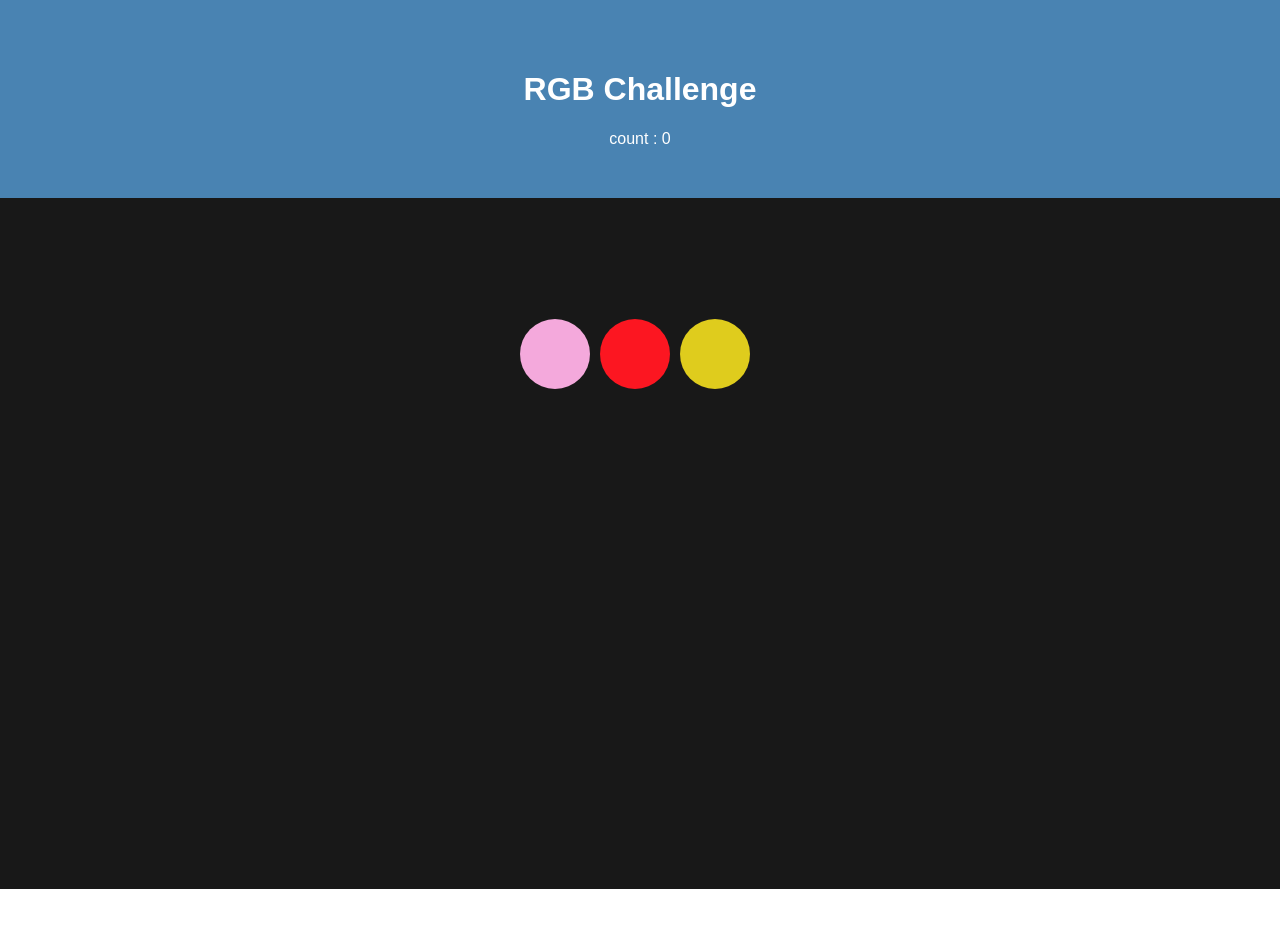
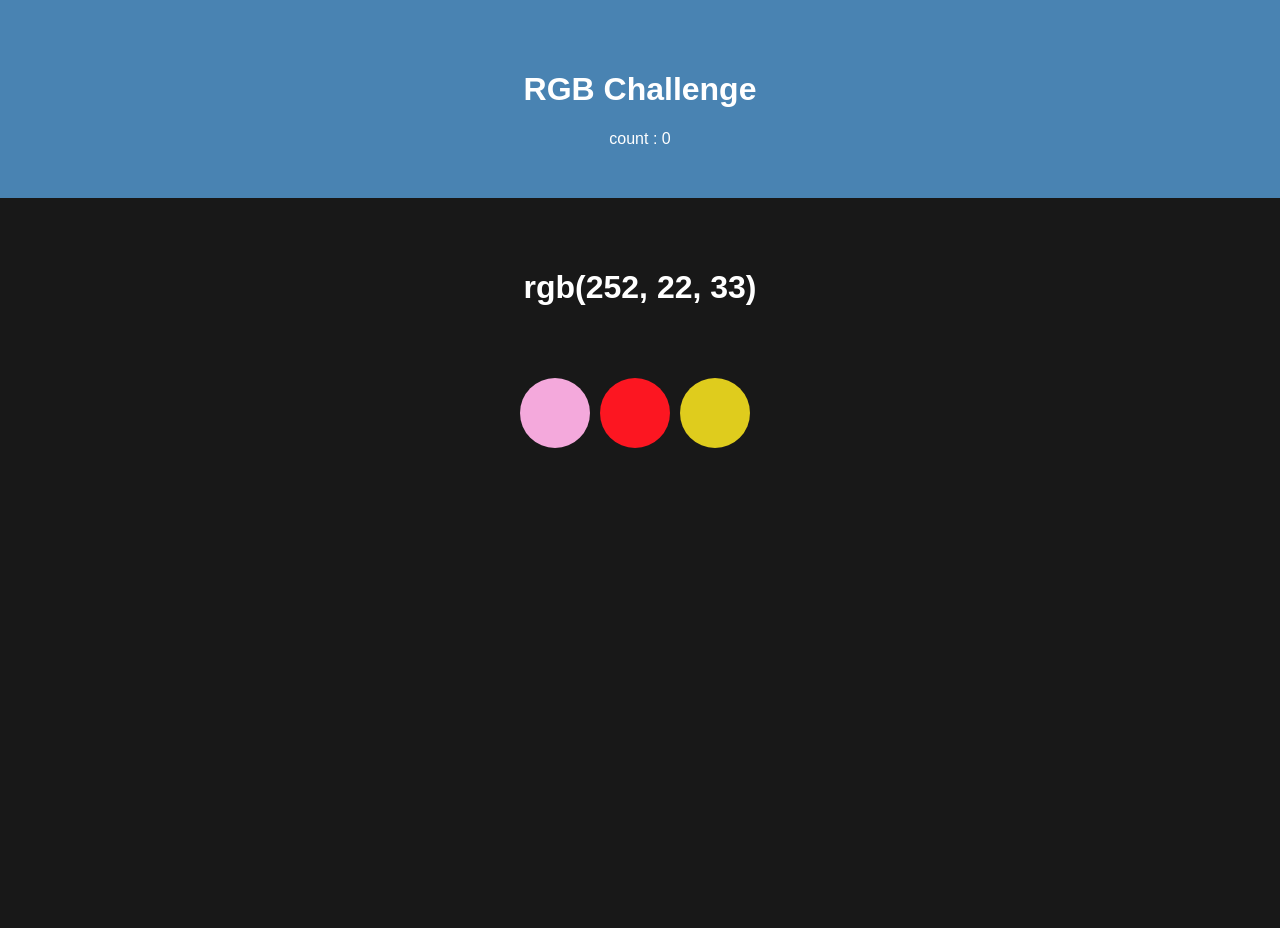
Before and after one commit to gimdongwon/React-rgbChallenge, a React (Create React App) app: page / in a window 1280 px wide. Shown: the top 928 px of the page. Before the commit the page ends 889 px from the top, so only its background shows below. Built offline with nearby package versions, Linux system fonts and the light colour scheme.

Commit message:
willMount fixed

```diff
--- a/src/App.js
+++ b/src/App.js
@@ -1,9 +1,9 @@
 import React, { Component } from "react";
 
 import "./App.css";
-import Badanswerpage from "./Pages/badAnswerPage";
-import Goodanswerpage from "./Pages/goodAnswerPage";
-import Gamecomponent from "./Components/Gamecomponent";
+import BadAnswerPage from "./Pages/BadAnswerPage";
+import GoodAnswerPage from "./Pages/GoodAnswerPage";
+import GameComponent from "./Components/GameComponent";
 
 class App extends Component {
   state = {
@@ -12,10 +12,6 @@ class App extends Component {
     answerColor: ``,
     boxes: []
   };
-
-  componentDidMount() {
-    this.newStage();
-  }
   randomNumber() {
     return Math.round(Math.random() * 255);
   }
@@ -25,14 +21,12 @@ class App extends Component {
   }
 
   newStage = () => {
-    this.setState({
-      boxes: [
-        this.randomColorCode(),
-        this.randomColorCode(),
-        this.randomColorCode()
-      ],
-      answerColor: this.state.boxes[Math.floor(Math.random() * 3)]
-    });
+    this.state.boxes = [
+      this.randomColorCode(),
+      this.randomColorCode(),
+      this.randomColorCode()
+    ];
+    this.state.answerColor = this.state.boxes[Math.floor(Math.random() * 3)];
   };
 
   answer = e => {
@@ -51,14 +45,19 @@ class App extends Component {
       count: e.target.value === "incorrect" ? 0 : this.state.count
     });
   };
-
+  // componentDidMount() {
+  //   this.setState();
+  // }
+  componentWillMount() {
+    this.newStage();
+  }
   render() {
     const { page } = this.state;
 
     return (
       <div>
         {page === "game" ? (
-          <Gamecomponent
+          <GameComponent
             count={this.state.count}
             answerColor={this.state.answerColor}
             boxes={this.state.boxes}
@@ -67,9 +66,9 @@ class App extends Component {
         ) : (
           <div>
             {page === "answerPage" ? (
-              <Goodanswerpage count={this.state.count} play={this.play} />
+              <GoodAnswerPage count={this.state.count} play={this.play} />
             ) : (
-              <Badanswerpage count={this.state.count} play={this.play} />
+              <BadAnswerPage count={this.state.count} play={this.play} />
             )}
           </div>
         )}
--- a/src/Components/Gamecomponent.js
+++ b/src/Components/Gamecomponent.js
@@ -1,6 +1,6 @@
 import React from "react";
 
-export default class Gamecomponent extends React.Component {
+export default class GameComponent extends React.Component {
   render() {
     const { count, answerColor, boxes, answer } = this.props;
     return (
--- a/src/Pages/badAnswerPage.js
+++ b/src/Pages/badAnswerPage.js
@@ -1,6 +1,6 @@
 import React from "react";
 
-export default class Badanswerpage extends React.Component {
+export default class BadAnswerPage extends React.Component {
   render() {
     const { count, play } = this.props;
     return (
--- a/src/Pages/goodAnswerPage.js
+++ b/src/Pages/goodAnswerPage.js
@@ -1,6 +1,6 @@
 import React from "react";
 
-export default class Goodanswerpage extends React.Component {
+export default class GoodAnswerPage extends React.Component {
   render() {
     const { count, play } = this.props;
     return (
```
